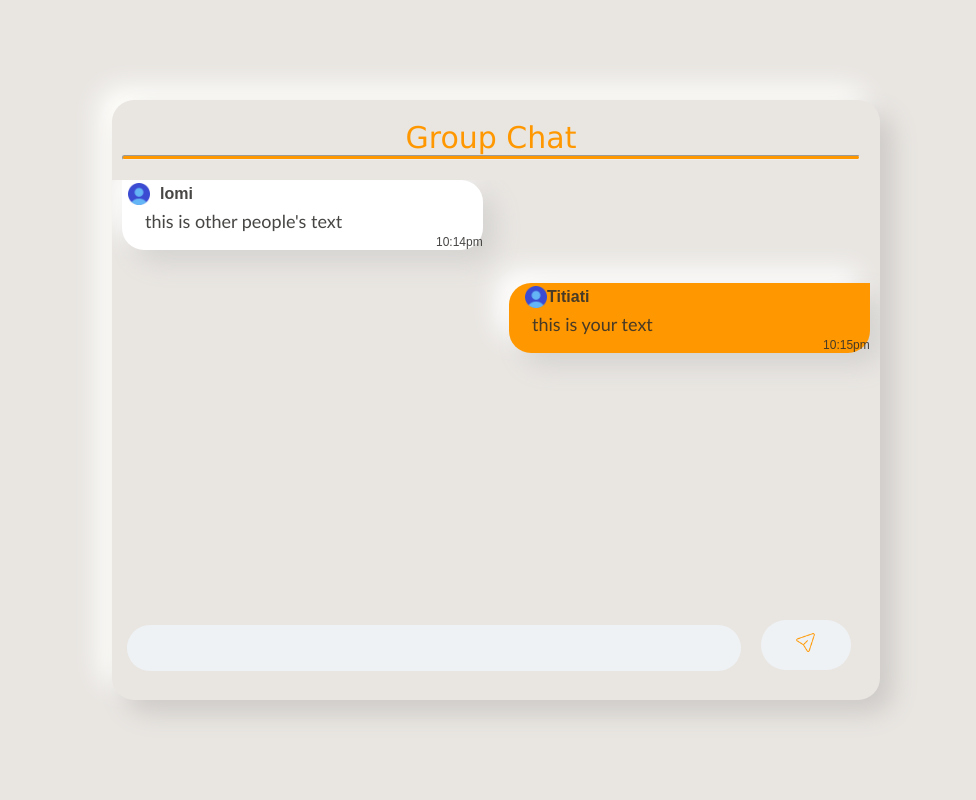
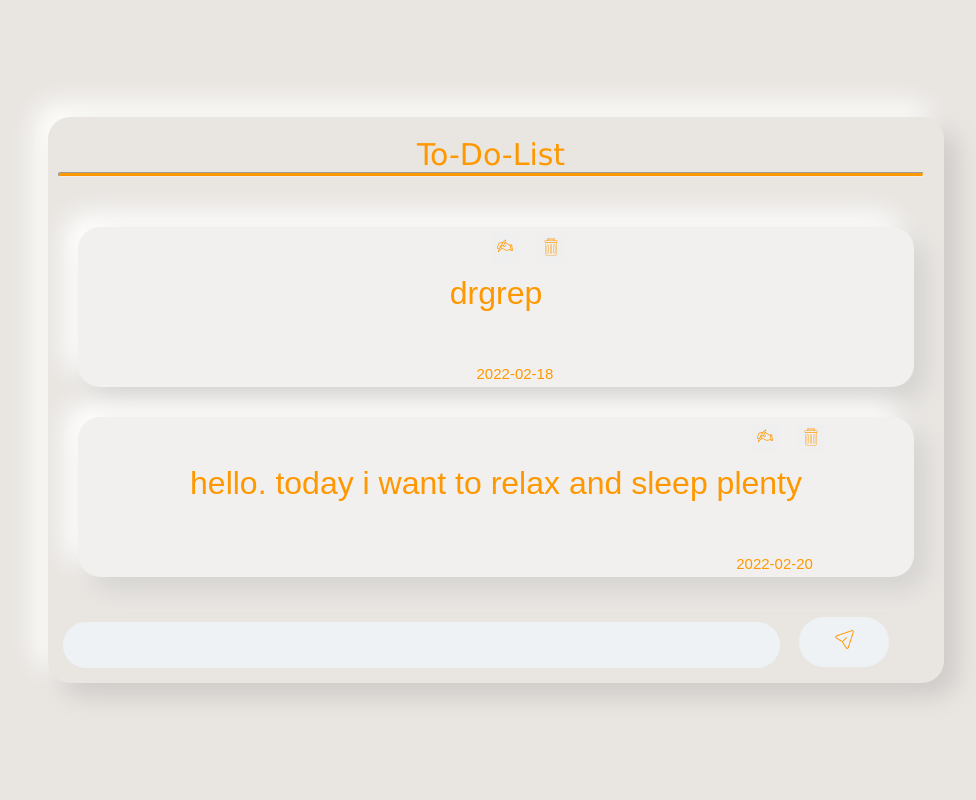
Before and after one commit to tek707/todolist, a PHP site: page / in a window 1280 px wide. Shown: the whole page, without its empty margins (144-1120 px from the left). Run offline with PHP 8.4, Linux system fonts and the light colour scheme; data comes from the database, SQL or seed files in the repository; data that the repository does not hold is empty.

Commit message:
main-re-commit

```diff
--- a/index.php
+++ b/index.php
@@ -1,5 +1,5 @@
 
-
+<?php  include_once 'conn.php' ?>
 <!DOCTYPE html>
 <html lang="en">
 <head>
@@ -11,49 +11,16 @@
 </head>
 <body>
 <?php
+$result = $mysqli->query("SELECT * FROM list ORDER BY date ASC" )or die ($mysqli->error);
 ?>
   <div class="container">
 
     <div class="heading">
-Group Chat
+ To-Do-List
  <hr>
     </div>
-
-<div class="scroll">
-
-<!-- left message -->
-    <div class="left mainpage">
-<div class="left_msg">
-  <div class="left_msg_head">
-<img class="left_msg_avater" src="avatar.png" alt="avater"/>
-                <h3 class="msg_left_username">lomi</h3>
-                </div>
-   <!--left main content -->
-    <p class="msg_left_text">this is other people's text</p>
-<p class="msg_left_date">  10:14pm </p>
-  </div>
-    </div>
-
-<!-- end of left message -->
-
-<br>
-
-<!-- start of right message -->
-
-    <div class="right mainpage">
-    <div class="right_msg">
-    <div class="right_msg_head">
-<img class="right_msg_avater" src="avatar.png" alt="avater"/>
-                <h3 class="msg_right_username">Titiati</h3>
-                </div>
-   <!--right main content -->
-    <h3 class="msg_right_text">this is your text</h3>
-<p class="msg_right_date">  10:15pm</p>
-
-  </div>
-    </div>
-
-<!-- end of right message -->
+    <?php
+    while ($row =$result->fetch_assoc()): ?>
 
 
 
@@ -63,29 +30,68 @@ Group Chat
 
 
 
+    <div class="mainpage">
+<div class="lstcontent">
+  <!-- div for edit and delete -->
+  <div class="editlist">
+  <a href="?edit=<?php echo $row['list_id']; ?>">  <button name="Update" class="cmdicons"> <img src="edit.png" alt="edit"></button></a>
 
 
 
+  <a href="conn.php?delete=<?php echo $row['list_id']; ?>"><button name="delete" class="cmdicons"><img src="delete.png" alt="delete"></button></a>
+    </div>
+    <br>
+   <!-- main content -->
+    <p class="typo"><?php echo $row['item']; ?>   </p>
+<br>
+<p class="date"> <?php echo $row['date']; ?>  </p>
+
+  </div>
+
+    </div>
+    <?php endwhile; ?>
+    <!-- div for input box and send btn -->
+
+    <?php
+        //edit button php function
+        if(isset($_GET['edit'])){
+          $list_id = $_GET['edit'];
+
+            $update = true;
+             $Res=$mysqli->query("SELECT * FROM `list` WHERE `list_id`=$list_id") or die($mysqli->error);
+
+             if ($Res->num_rows == 1) {
+              $r= mysqli_fetch_array($Res);
+
+               $item = $r['item'];
+            }
+
+          }else{
+
+            $item = "";
+          }
+
+        ?>
 
 
-
-    <!-- div for input box and send btn -->
-
-
-
-      </div>
 
     <div class="listcreater">
       <form action="conn.php" method="post">
       <input type="hidden"  name="list_id" value="<?php echo $list_id ; ?>">
 
-      <input type="text" class="listcont" name="item"  required>
+      <input type="text" class="listcont" name="item" value="<?php echo $item ; ?>" required>
 
 
+      <?php
+if ($update == true):
+?>
+  <button type="submit" name="Update" class="send" value="Update" id="Update"><img src="send.png" alt="submit"></button>
 
+<?php else :?>
   <button type="submit" name="send" class="send" value="send" id="send"><img src="send.png" alt="submit"></button>
 
 
+  <?php  endif; ?>
 </form>
     </div>
   </div>
--- a/style.css
+++ b/style.css
@@ -6,7 +6,7 @@
   font-family: 'Poppins', sans-serif;
 }
 body{
-  top: -10%;
+
   display: flex;
   align-items: center;
   justify-content: center;
@@ -19,8 +19,7 @@ body{
 
 .container{
 
-  width:60%;
-  height:600px;
+  width:70%;
   overflow: hidden;
   border-radius: 10px;
   transition: height 0.2s ease;
@@ -29,12 +28,6 @@ body{
   background: #e9e6e2;
   box-shadow:  13px 13px 26px #cdcac7,
                -13px -13px 26px #fffffd;
-}
-
-.scroll{
-  height:430px;
-overflow:auto;
-
 }
 
 .heading{
@@ -51,124 +44,17 @@ overflow:auto;
 }
 
 .mainpage{
-  margin-left:10px;
-  margin-right: 10px;
-  margin-bottom: 15px;
+  margin: 30px;
   display: flex;
-
- width: 47%;
- padding-left: 3px;
+  align-items: center;
+  justify-content: center;
+ padding-left: 10px;
+  border: 1px  #ff9800 ;
+  border-radius: 22px;
   background: #f2f0ee;
-
   box-shadow:  13px 13px 26px #d5d3d1,
                -13px -13px 26px #ffffff;
 }
-/* right message */
-.right{
-  float: right;
-  border-radius: 22px;
-  border-top-right-radius: 0px;
-  background: #ff9800;
-  color:#2e2d2be1;
-  box-shadow:  13px 13px 26px #d5d3d1, -13px -13px 26px #ffffff;
-
-}
-.msg_right_text{
-  padding:40px;
-  font-family: 'Gill Sans', 'Gill Sans MT', Calibri, 'Trebuchet MS', sans-serif;
-  font-weight: 300;
-  font-size: 18px;
-  padding: 2px 2px 2px 20px;
-}
-.msg_right_date{
-  padding-left: 310px;
-  margin: 1px;
-  font-size: 12px;
-  color:#2e2d2be1;
-}
-
-
-.right_msg_head{
-  display: flex;
-  position: relative;
-  align-items: center;
-  padding: 3px;
-}
-
-.right_msg_avater {
-  width: 22px;
-  margin-left: 10px;
-}
-
-.msg_right_username {
-  font-size: medium;
-}
-
-
-
-
-/* end of right message */
-
-/* left message */
-.left{
-
-  border-radius: 22px;
-  border-top-left-radius: 0px;
-  background: #fff;
-  color:#2e2d2be1;
-  box-shadow:  13px 13px 26px #d5d3d1, -13px -13px 26px #ffffff;
-
-}
-.msg_left_text{
-  font-family: 'Gill Sans', 'Gill Sans MT', Calibri, 'Trebuchet MS', sans-serif;
-  font-weight: 300;
-  font-size: 18px;
-  padding: 2px 2px 2px 20px;
-}
-.msg_left_date{
-  padding-left: 310px;
-  margin: 1px;
-  font-size: 12px;
-  color:#2e2d2be1;
-
-}
-
-
-.left_msg_head{
-  display: flex;
-  position: relative;
-  align-items: center;
-  padding: 3px;
-}
-
-.left_msg_avater {
-    width: 22px;
-  margin-right: 10px;
-}
-
-.msg_left_username {
-  font-size: medium;
-}
-
-
-/* end of left message */
-
-
-
-
-
-
-
-
-
-
-
-
-
-
-
-
-
 
 .editlist{
   padding: 0px;
@@ -179,17 +65,33 @@ border: none;
 
 }
 
+.cmdicons {
+  margin: 7px;
+  padding: 4px;
+border: none;
+width: 28px;
+height: 28px;
 
+}
+.cmdicons:hover {
+  margin: 7px;
+  padding: 4px;
+border:1px solid #ff9800;
+width: 28px;
+height: 28px;
+
+}
 
 .typo{
 
-  font-size: 15px;
-  margin: 3px;
-  padding: 2px 2px 2px 1px;
+  font-size: 32px;
+  color: #ff9800;
+  margin: 10px;
+  padding: 20px 20px 20px 10px;
 }
 .date{
   float: right;
-  margin: 1px;
+  margin: 5px;
   padding-right: 14px;
   font-size: 15px;
   color: #ff9800;
@@ -249,21 +151,17 @@ background-color: #ff9800;
 }
 
 
+
+
 @media (max-width: 500px){
+
 .container{
 
-  width:99%;
-  height:900px;
-}
-
-.scroll{
-  height:730px;
-overflow:auto;
-
+  width:90%;
 }
 
 .listcont{
-  width: 64%;
+  width: 65%;
 
 }
 
@@ -273,10 +171,4 @@ overflow:auto;
 
 }
 
-
-.mainpage{
-
- width: 80%;
 }
-
-}
```
